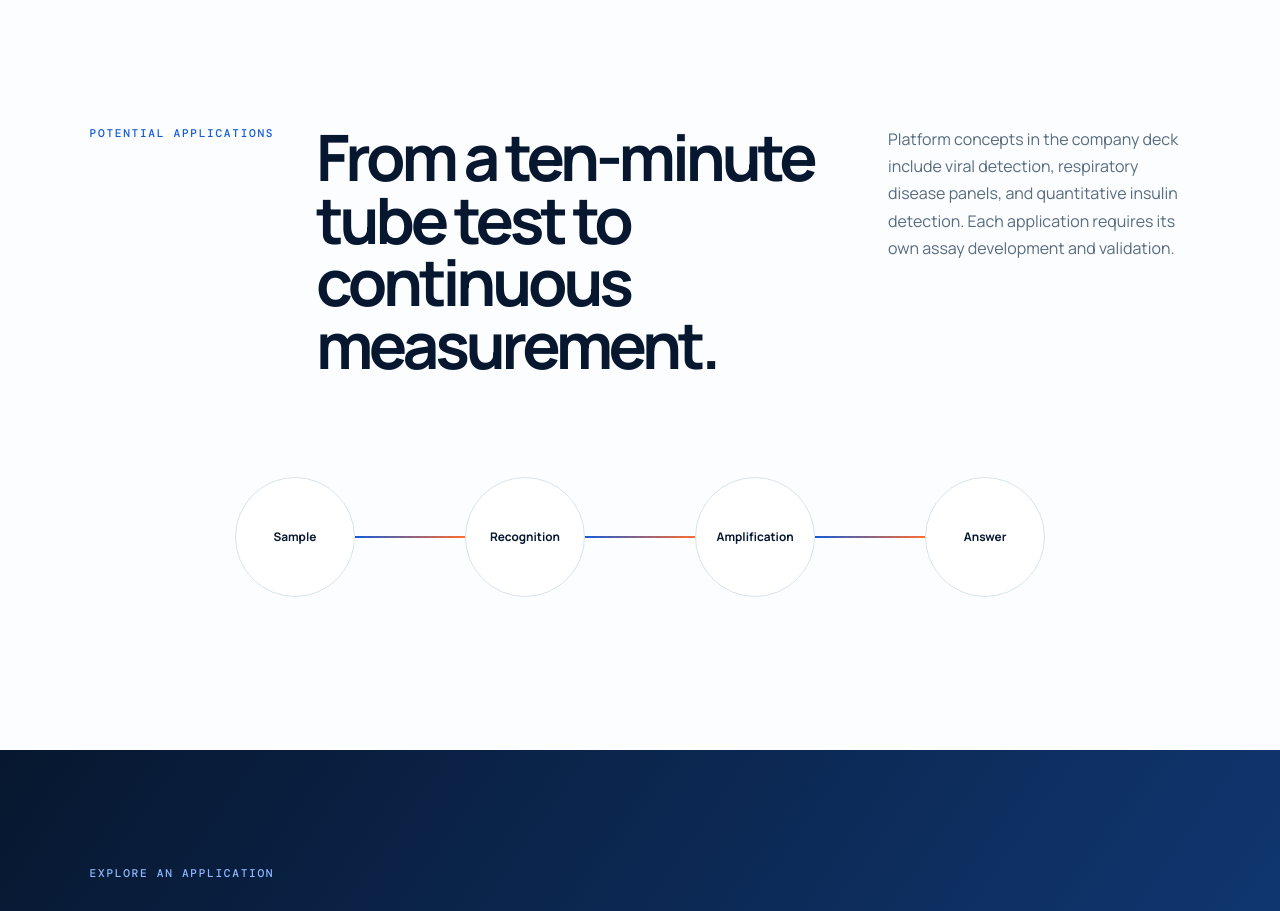
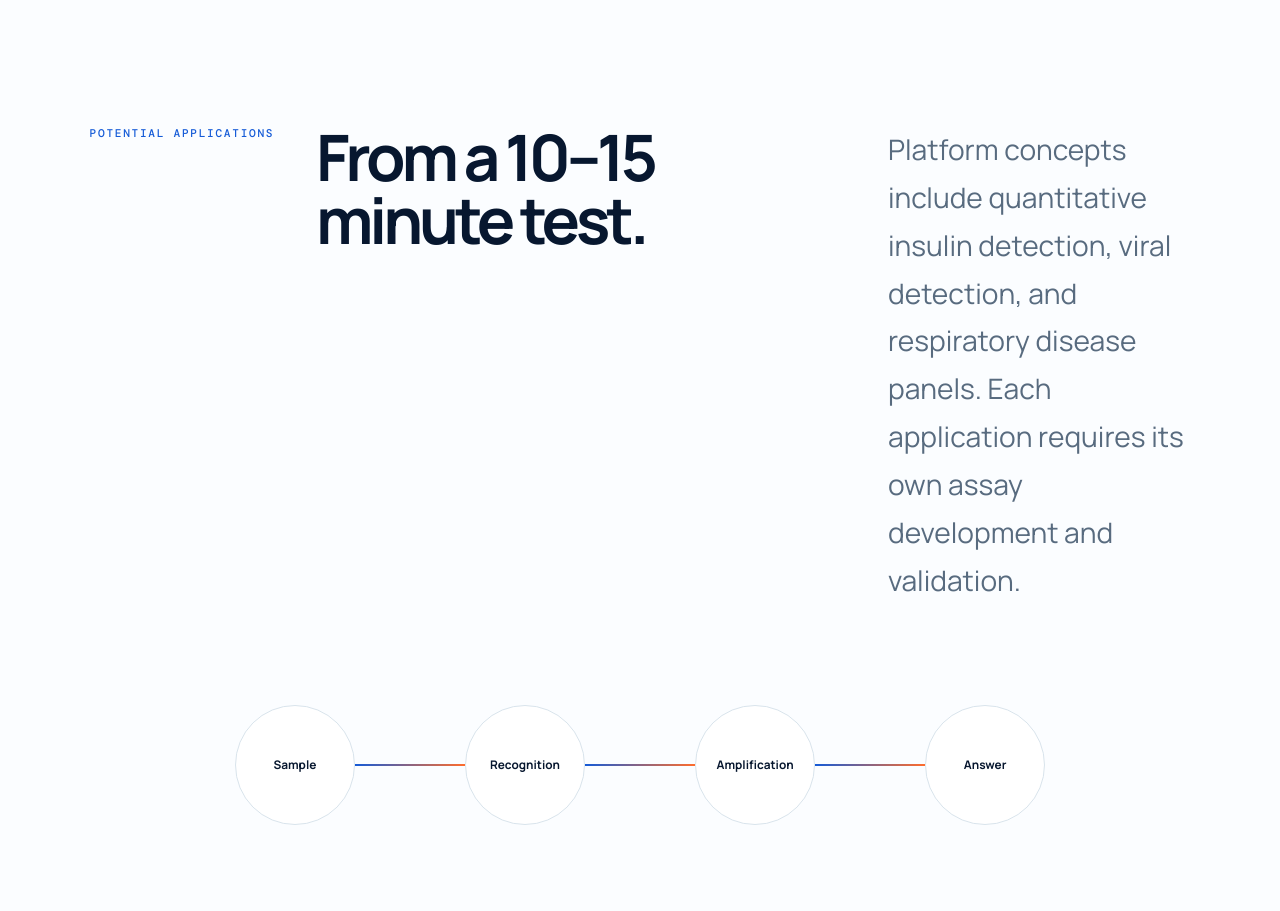
Before and after one commit to 2024dvwarren/leucine-lock-site, a Next.js app: page /technology in a window 1280 px wide. Shown: the part 6180-7091 px from the top of the page. Built offline with nearby package versions, Linux system fonts and the light colour scheme.

Commit message:
Align technology applications messaging

```diff
--- a/app/technology/page.tsx
+++ b/app/technology/page.tsx
@@ -32,7 +32,7 @@ export default function Technology() { return <main id="main-content"><Header/>
     <div className="impactCallout"><strong>10–100×</strong><p>Target sensitivity improvement versus comparable non-locking systems, with fluorescence, chemiluminescence, or colorimetric readouts. Performance remains application-specific and subject to assay validation.</p></div>
   </section>
   <section className="designSpace"><div><p className="eyebrow">Platform design space</p><h2>Tunable where the assay needs it.</h2></div><div className="designGrid"><article><b>Targets</b><span>Bacteria</span><span>Viruses</span><span>Protein analytes</span></article><article><b>Readouts</b><span>Color</span><span>Light</span><span>Electrical</span></article><article><b>Result types</b><span>Qualitative</span><span>Quantitative</span><span>Multiplex panels</span></article><article><b>Formats</b><span>Tube tests</span><span>Portable readers</span><span>Continuous monitors</span></article></div></section>
-  <section className="useCases section"><div className="sectionIntro"><p className="eyebrow">Potential applications</p><h2>From a ten-minute tube test to continuous measurement.</h2><p>Platform concepts in the company deck include viral detection, respiratory disease panels, and quantitative insulin detection. Each application requires its own assay development and validation.</p></div><div className="useCaseLine"><div><span>Sample</span></div><i/><div><span>Recognition</span></div><i/><div><span>Amplification</span></div><i/><div><span>Answer</span></div></div></section>
+  <section className="useCases section"><div className="sectionIntro"><p className="eyebrow">Potential applications</p><h2>From a 10–15 minute test.</h2><p className="applicationsCopy">Platform concepts include quantitative insulin detection, viral detection, and respiratory disease panels. Each application requires its own assay development and validation.</p></div><div className="useCaseLine"><div><span>Sample</span></div><i/><div><span>Recognition</span></div><i/><div><span>Amplification</span></div><i/><div><span>Answer</span></div></div></section>
   <section className="contactStrip"><div><p className="eyebrow">Explore an application</p><h2>Bring us the diagnostic challenge.</h2></div><Link className="button light" href="/contact">Start a conversation <span>↗</span></Link></section>
   <Footer/>
 </main> }
```
